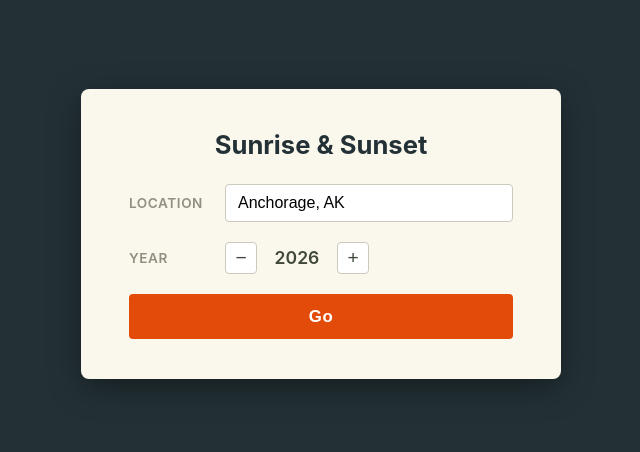
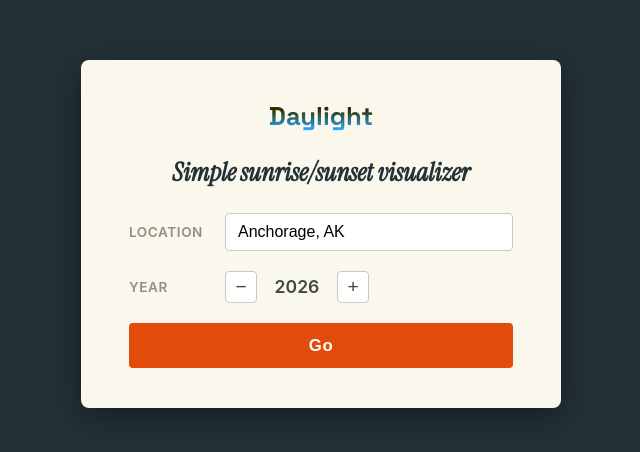
Before and after one commit to natebridi/sunrise, a React (Vite) app: page / in a window 1280 px wide. Shown: the part 166-618 px from the top of the page, without its empty margins (319-959 px from the left). Built offline with nearby package versions, Linux system fonts and the light colour scheme.

Commit message:
more visual refinement

```diff
--- a/index.html
+++ b/index.html
@@ -4,6 +4,10 @@
     <meta charset="UTF-8" />
     <link rel="icon" type="image/svg+xml" href="/favicon.svg" />
     <meta name="viewport" content="width=device-width, initial-scale=1.0" />
+
+    <link rel="preconnect" href="https://fonts.googleapis.com">
+    <link rel="preconnect" href="https://fonts.gstatic.com" crossorigin>
+    <link href="https://fonts.googleapis.com/css2?family=Instrument+Serif:ital@0;1&family=Space+Grotesk:wght@300..700&display=swap" rel="stylesheet">
     <title>Daylight - Simple sunrise & sunset visualizer by Nate Bridi</title>
   </head>
   <body>
--- a/src/app.css
+++ b/src/app.css
@@ -3,6 +3,9 @@
 }
 
 :root {
+    --font-body: 'Space Grotesk', sans-serif;
+    --font-title: 'Instrument Serif', serif;
+
     --bg: #233136;
     --band: #7bbbd4;
     --warm: #faf8ed;
@@ -42,6 +45,21 @@ body {
 .picker-box h1 {
   margin: 0 0 1.5rem;
   font-size: 1.6rem;
+  font-family: var(--font-body);
+  color: var(--bg);
+  text-align: center;
+
+  background-image: linear-gradient(to bottom, oklch(0.1 0.2 100), oklch(0.75 0.2 250));
+  color: transparent;
+  -webkit-background-clip: text;
+  background-clip: text;
+}
+
+.picker-box h2 {
+  margin: 0 0 1.5rem;
+  font-size: 1.6rem;
+  font-family: var(--font-title);
+  font-style: italic;
   color: var(--bg);
   text-align: center;
 }
--- a/src/components/LocationPicker.tsx
+++ b/src/components/LocationPicker.tsx
@@ -18,7 +18,8 @@ export default function LocationPicker({ onSelect, currentYear }: Props) {
   return (
     <div className="picker-overlay">
       <div className="picker-box">
-        <h1>Sunrise &amp; Sunset</h1>
+        <h1>Daylight</h1>
+        <h2>Simple sunrise/sunset visualizer</h2>
         <form onSubmit={handleSubmit}>
           <div className="picker-row">
             <label htmlFor="location-select">Location</label>
--- a/src/components/SunChart.tsx
+++ b/src/components/SunChart.tsx
@@ -362,10 +362,10 @@ function drawScrubber(
 }
 
 function drawScrubHandle(ctx: CanvasRenderingContext2D, x: number, cy: number) {
-  const PW = 36; // pill half-width
+  const PW = 24; // pill half-width
   const PH = 14; // pill half-height
-  const AR = 6;  // arrow reach from centre
-  const AH = 5;  // arrow head half-height
+  const AR = 16;  // arrow reach from centre
+  const AH = 7;  // arrow head half-height
 
   // Pill background
   ctx.beginPath();
@@ -374,13 +374,13 @@ function drawScrubHandle(ctx: CanvasRenderingContext2D, x: number, cy: number) {
   ctx.fill();
   ctx.strokeStyle = "rgba(255,255,255,0.55)";
   ctx.lineWidth = 1;
-  ctx.stroke();
+  //ctx.stroke();
 
   // Left arrow  ◁
   ctx.beginPath();
   ctx.moveTo(x - AR,      cy);         // tip
-  ctx.lineTo(x - AR + AH, cy - AH);   // top
-  ctx.lineTo(x - AR + AH, cy + AH);   // bottom
+  ctx.lineTo(x - AR + AH, cy - AH / 1.5);   // top
+  ctx.lineTo(x - AR + AH, cy + AH / 1.5);   // bottom
   ctx.closePath();
   ctx.fillStyle = "rgba(255,255,255,0.80)";
   ctx.fill();
@@ -388,8 +388,8 @@ function drawScrubHandle(ctx: CanvasRenderingContext2D, x: number, cy: number) {
   // Right arrow  ▷
   ctx.beginPath();
   ctx.moveTo(x + AR,      cy);         // tip
-  ctx.lineTo(x + AR - AH, cy - AH);   // top
-  ctx.lineTo(x + AR - AH, cy + AH);   // bottom
+  ctx.lineTo(x + AR - AH, cy - AH / 1.5);   // top
+  ctx.lineTo(x + AR - AH, cy + AH / 1.5);   // bottom
   ctx.closePath();
   ctx.fill();
 }
@@ -404,36 +404,36 @@ function drawTimeLabel(
   cssH: number,
   isSet: boolean,
 ) {
-  const PAD = 5;
-  const LINE_H = 14;
+  const PAD = 6;
+  const LINE_H = 16;
 
-  ctx.font = "bold 12px Arial";
+  ctx.font = "normal 14px 'Space Grotesk'";
   const timeW = ctx.measureText(time).width;
-  ctx.font = "9px Arial";
+  ctx.font = "11px 'Space Grotesk'";
   const kindW = ctx.measureText(kind.toUpperCase()).width;
-  const boxW = Math.max(timeW, kindW) + PAD * 2;
+  const boxW = Math.max(timeW, kindW) + PAD * 4;
   const boxH = LINE_H * 2 + PAD * 2;
 
   const toRight = x + 8 + boxW < cssW;
   const boxX = toRight ? x + 8 : x - 8 - boxW;
   const boxY = Math.max(4, Math.min(cssH - boxH - 4, y - boxH / 2));
 
-  ctx.fillStyle = isSet ? "rgba(15,40,60,0.90)" : "rgba(10,50,20,0.90)";
-  roundRect(ctx, boxX, boxY, boxW, boxH, 4);
+  ctx.fillStyle = "oklch(0.15 0.15 250 / 0.85)";
+  roundRect(ctx, boxX, boxY, boxW, boxH, 8);
   ctx.fill();
 
   ctx.beginPath();
   ctx.arc(x, y, 4, 0, Math.PI * 2);
-  ctx.fillStyle = isSet ? "#f0a050" : "#90d870";
+  ctx.fillStyle = isSet ? "#fff" : "#333";
   ctx.fill();
 
-  ctx.font = "9px Arial";
-  ctx.fillStyle = isSet ? "rgba(255,180,100,0.85)" : "rgba(160,230,120,0.85)";
-  ctx.fillText(kind.toUpperCase(), boxX + PAD, boxY + PAD + 9);
+  ctx.font = "11px 'Space Grotesk'";
+  ctx.fillStyle = '#fff';
+  ctx.fillText(kind, boxX + PAD * 2, boxY + PAD + 11);
 
-  ctx.font = "bold 12px Arial";
+  ctx.font = "normal 14px 'Space Grotesk'";
   ctx.fillStyle = "#ffffff";
-  ctx.fillText(time, boxX + PAD, boxY + PAD + 9 + LINE_H);
+  ctx.fillText(time, boxX + PAD * 2, boxY + PAD + 11 + LINE_H);
 }
 
 function roundRect(
```
Lines whose indentation alone changed are shown as unchanged.
